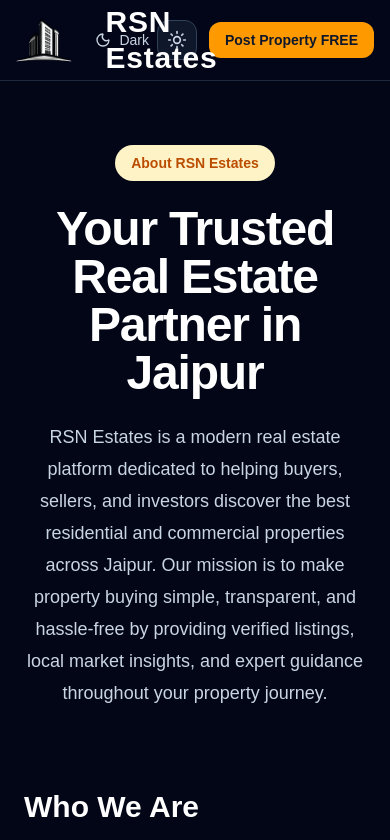
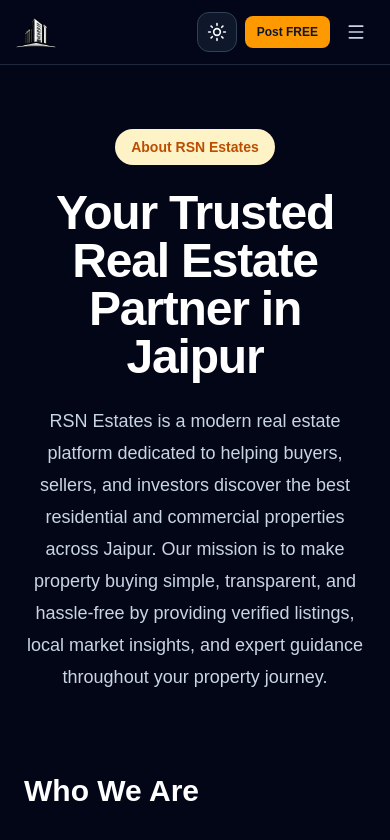
Before and after one commit to rsnestatesjaipur-hash/rsnestates, a Next.js app: page /about in a window 390 px wide. Shown: the top 840 px of the page. Built offline with nearby package versions, Linux system fonts and the light colour scheme.

Commit message:
Improve mobile navbar responsiveness and fix blog client component

```diff
--- a/components/layout/Navbar.tsx
+++ b/components/layout/Navbar.tsx
@@ -4,7 +4,11 @@
 import Link from "next/link";
 import { useEffect, useState } from "react";
 import { useTheme } from "next-themes";
-import { Moon, Sun } from "lucide-react";
+import {
+  Moon,
+  Sun,
+  Menu,
+} from "lucide-react";
 
 import Container from "../common/Container";
 import ThemeToggle from "../common/ThemeToggle";
@@ -19,8 +23,6 @@
     setMounted(true);
   }, []);
 
-  // Always return a valid image path to avoid
-  // hydration mismatch during the initial render.
   const logo =
     !mounted
       ? "/images/logo-white.png"
@@ -31,11 +33,14 @@
   return (
     <header className="sticky top-0 z-50 border-b border-slate-200 bg-white transition-colors dark:border-slate-800 dark:bg-slate-950">
       <Container>
-        <nav className="relative flex h-20 items-center justify-between">
+        <nav className="flex h-16 items-center justify-between md:h-20">
+          {/* ===================================== */}
           {/* Left Logo */}
+          {/* ===================================== */}
+
           <Link
             href="/"
-            className="flex items-center"
+            className="shrink-0"
           >
             <Image
               src={logo}
@@ -43,22 +48,29 @@
               width={220}
               height={70}
               priority
-              className="h-14 w-auto"
+              className="h-10 w-auto md:h-14"
             />
           </Link>
 
-          {/* Center Brand */}
+          {/* ===================================== */}
+          {/* Desktop Brand */}
+          {/* ===================================== */}
+
           <Link
             href="/"
-            className="absolute left-1/2 -translate-x-1/2 text-3xl font-bold tracking-wide text-slate-900 transition-colors dark:text-white"
+            className="absolute left-1/2 hidden -translate-x-1/2 text-3xl font-bold tracking-wide text-slate-900 transition-colors dark:text-white md:block"
           >
             RSN Estates
           </Link>
 
+          {/* ===================================== */}
           {/* Right Actions */}
-          <div className="flex items-center gap-3">
+          {/* ===================================== */}
 
-            <div className="flex items-center gap-2 text-sm font-medium text-slate-700 dark:text-slate-300">
+          <div className="flex items-center gap-2 md:gap-3">
+
+            {/* Desktop Theme Text */}
+            <div className="hidden items-center gap-2 text-sm font-medium text-slate-700 dark:text-slate-300 md:flex">
               {mounted && (
                 <>
                   {resolvedTheme === "dark" ? (
@@ -78,12 +90,27 @@
               <ThemeToggle />
             </div>
 
+            {/* Mobile Theme Toggle */}
+            <div className="md:hidden">
+              <ThemeToggle />
+            </div>
+
+            {/* CTA */}
             <Link
               href="/portal/properties/new"
-              className="rounded-xl bg-amber-500 px-4 py-2 text-sm font-semibold text-slate-900 transition hover:bg-amber-400"
+              className="rounded-lg bg-amber-500 px-3 py-2 text-xs font-semibold whitespace-nowrap text-slate-900 transition hover:bg-amber-400 md:rounded-xl md:px-4 md:py-2 md:text-sm"
             >
-              Post Property FREE
+              Post FREE
             </Link>
+
+            {/* Mobile Menu */}
+            <button
+              type="button"
+              className="rounded-lg p-2 text-slate-700 transition hover:bg-slate-100 dark:text-slate-300 dark:hover:bg-slate-800 md:hidden"
+              aria-label="Open Menu"
+            >
+              <Menu className="h-5 w-5" />
+            </button>
 
           </div>
         </nav>
--- a/content/blogs/best-builders-in-jaipur-top-developers-to-trust-in-2026/page.tsx
+++ b/content/blogs/best-builders-in-jaipur-top-developers-to-trust-in-2026/page.tsx
@@ -1,6 +1,7 @@
 import type { Metadata } from "next";
 import Image from "next/image";
 import Link from "next/link";
+import CopyLinkButton from "@/components/blog/CopyLinkButton";
 
 export const metadata: Metadata = {
   title:
@@ -1806,12 +1807,7 @@
                   WhatsApp
                 </button>
 
-                <button
-                  type="button"
-                  className="rounded-xl border border-slate-300 bg-white px-6 py-3 font-semibold transition hover:bg-slate-100 dark:border-slate-700 dark:bg-slate-900 dark:hover:bg-slate-800"
-                >
-                  Copy Link
-                </button>
+                <CopyLinkButton url={blogUrl} />
 
               </div>
 
```
